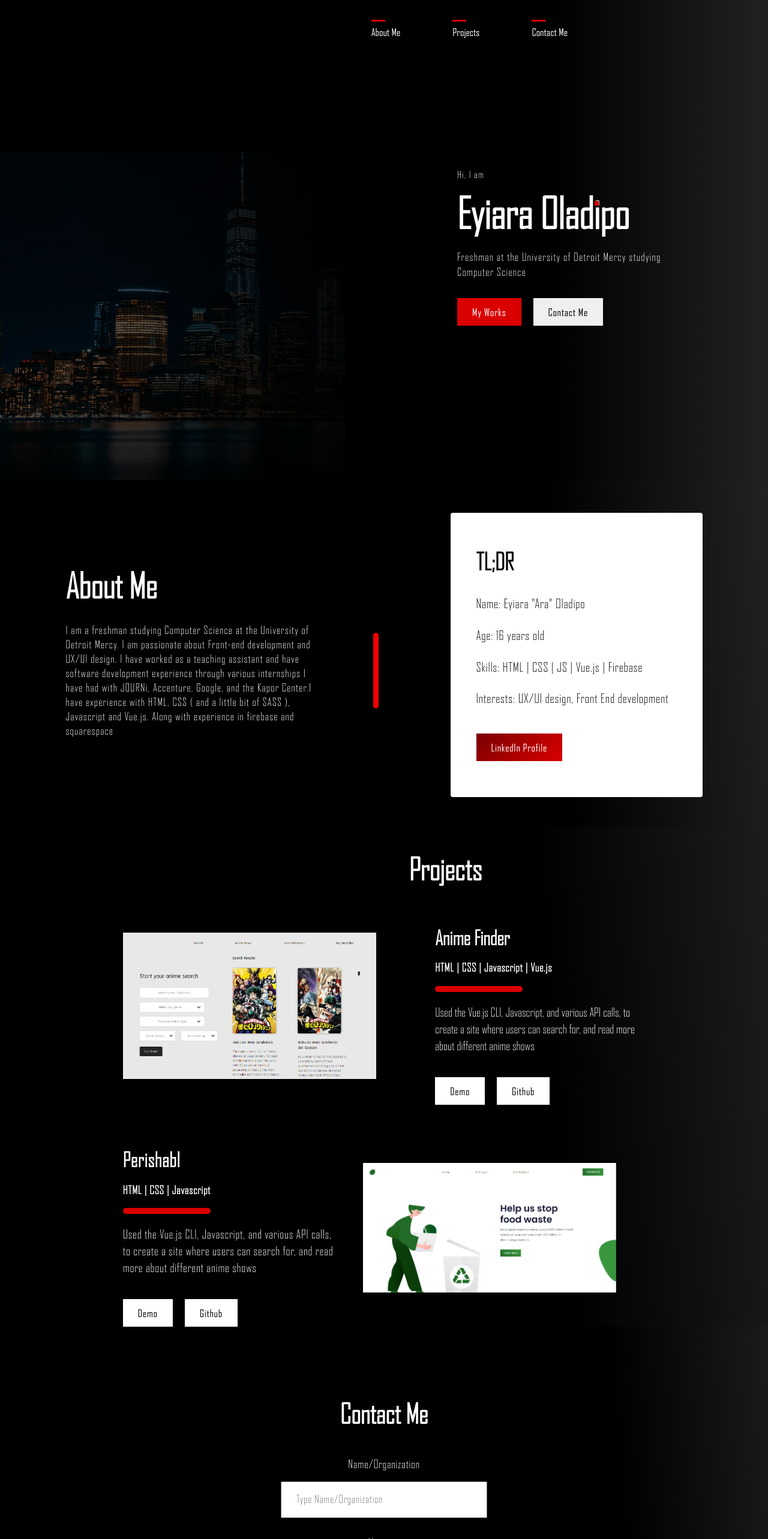
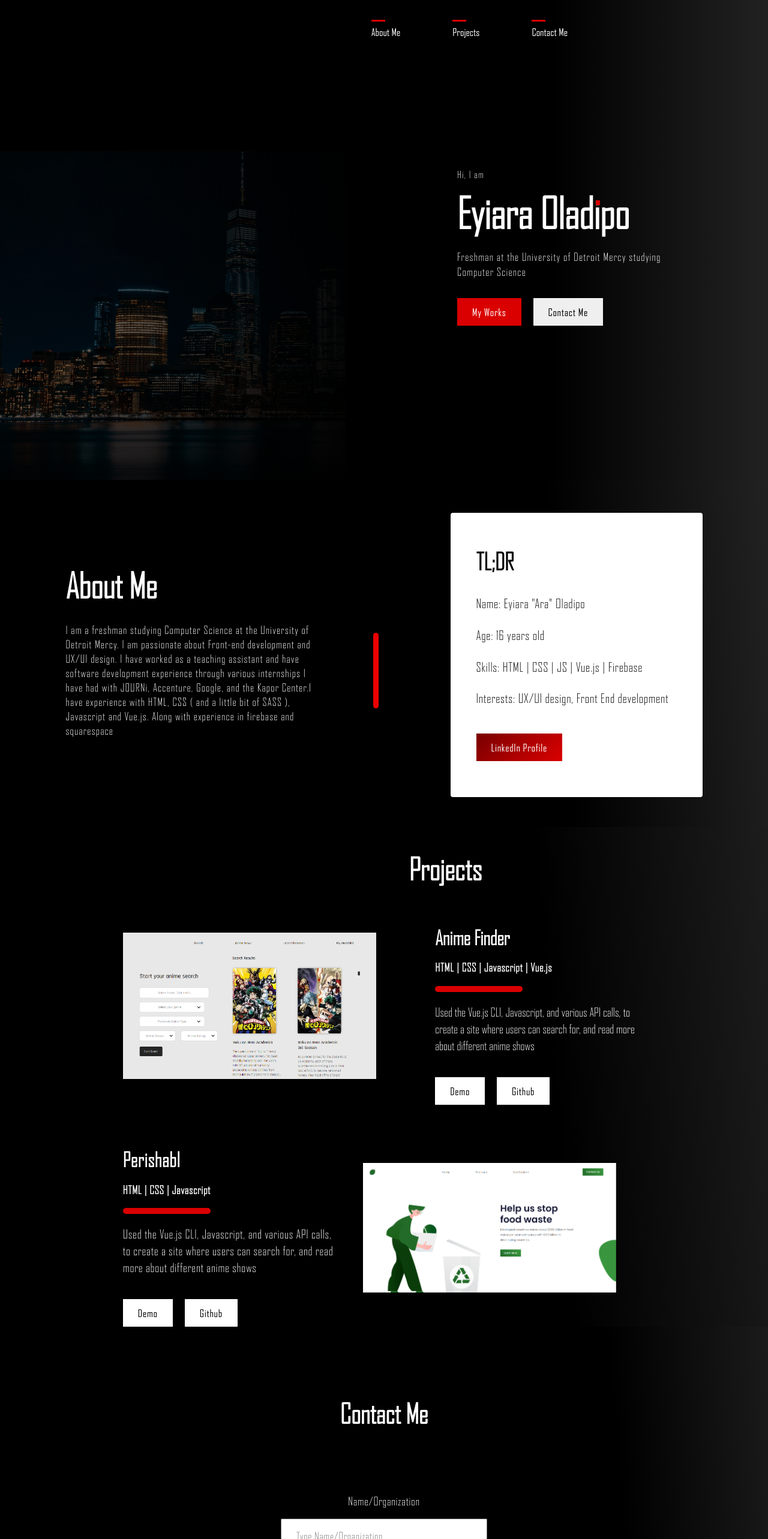
Before and after one commit to Ara-O/Portfolio-Website, a Vue app: page / in a window 1280 px wide. Shown: the top 2566 px of the page at 60% size. Built offline with nearby package versions, Linux system fonts and the light colour scheme.

Commit message:
Fixing tweaks

```diff
--- a/src/components/contactspage.vue
+++ b/src/components/contactspage.vue
@@ -61,6 +61,8 @@ main {
 .contactme {
   margin-top: 0px;
   font-size: 45px;
+  height: auto;
+  padding-bottom: 62px;
 }
 
 .form-section {
--- a/src/styles/home.scss
+++ b/src/styles/home.scss
@@ -101,15 +101,31 @@ h5.my--desc {
 .one {
   background-color: $accentcolor;
 }
-.name::after {
+// .name::after {
+//   content: "";
+//   position: absolute;
+//   width: 6.5px;
+//   margin-top: 18.5px;
+//   margin-left: -57.2px;
+//   height: 8px;
+//   background: $accentcolor;
+// }
+
+.letteri {
+  position: relative;
+}
+
+span.letteri::before {
+  right: 0px;
   content: "";
   position: absolute;
   width: 6.5px;
-  margin-top: 18.5px;
-  margin-left: -57.2px;
   height: 8px;
-  background: $accentcolor;
+  background: #da0000;
+  top: 14.4px;
+  z-index: 3;
 }
+
 .aboutme {
   display: flex;
   color: white;
```
Also changed, not shown: 1 other file (tests, documents, lock files or other folders).
